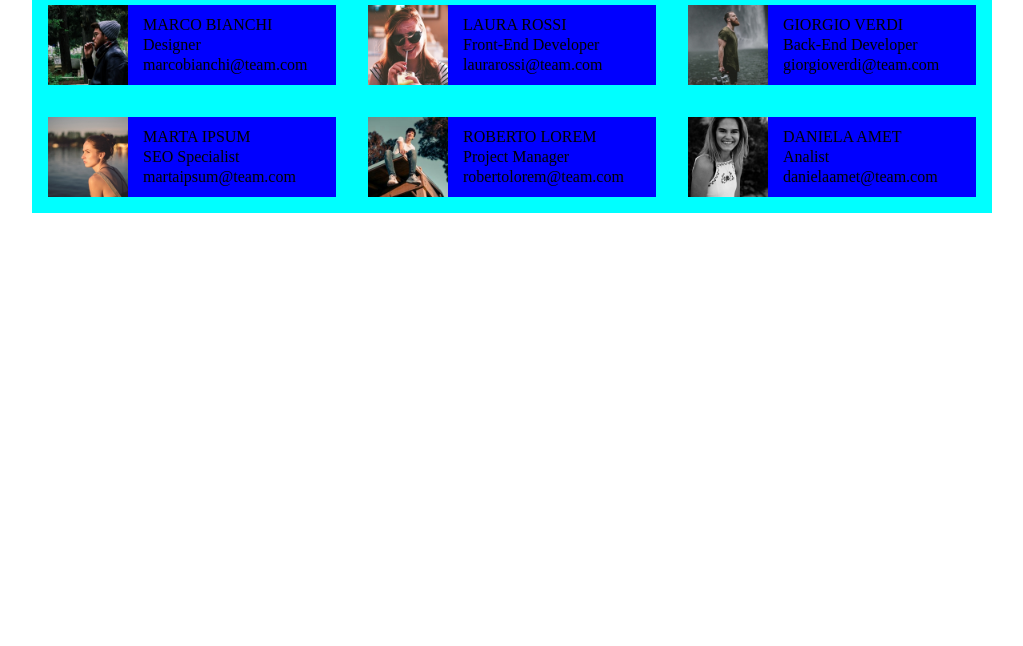
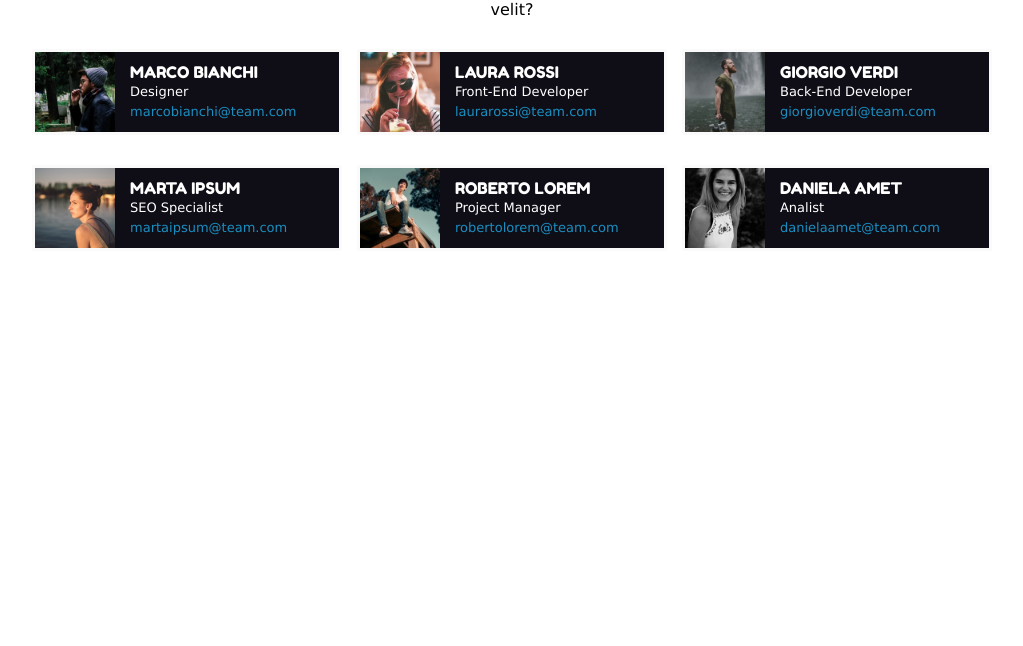
Before and after one commit to MatteoLoddo/html-css-float-cards, a plain HTML site: page index.html in a window 1280 px wide. Shown: the part 154-800 px from the top of the page, without its empty margins (128-1151 px from the left). Drawn offline with Linux system fonts and the light colour scheme.

Commit message:
formattazione testo

```diff
--- a/css/style.css
+++ b/css/style.css
@@ -2,6 +2,10 @@
     margin: 0%;
     padding: 0%;
     box-sizing: border-box;
+}
+
+body{
+    font-family: Verdana, Geneva, Tahoma, sans-serif;
 }
 
 .clearfix::after{
@@ -14,9 +18,12 @@
     max-width: 960px;
     min-width: 300px;
     margin: auto;
-    background-color: aqua;
 
 
+}
+
+.contain>p{
+    padding-bottom: 30px;
 }
 .contain>h1,p{
     text-align: center;
@@ -24,14 +31,19 @@
 }
 
 #title{
+    font-family:'Fredoka One', cursive;
+    font-size: 30px;
     padding: 40px 0px;
+    color: #e43870;
 }
 
 .card{
-    width: calc(100% / 3 - 2rem);
-    margin: 1rem;
-    background-color: blue;
+    width: calc(100% / 3 - 10px);
+    background-color: #0F0E17;
     float: left;
+    min-width: 300px;
+    border: 3px solid rgba(255, 255,255, 0.98);
+    border-radius: 3px;
 
 }
 .img-artist{
@@ -41,12 +53,34 @@
 
 }
 
-
-
-
 .card>.container-info{
     float: left;
     padding: 10px 0px 10px 10px;
     line-height:20px
 
 }
+
+.card:first-child,.card:nth-child(2){
+    margin-right: 15px;
+}
+
+.container-info .Name{
+    font-family:'Fredoka One', cursive;
+    color: #fff;
+    font-size: 16px;
+}
+
+.container-info .Work{
+    color: #fff;
+    font-size: 13px;
+}
+
+.container-info .Email{
+    color: #1B8EC0;
+    font-size: 13px;
+
+}
+
+.contain.second-row{
+    margin-top: 30px;
+}
```
